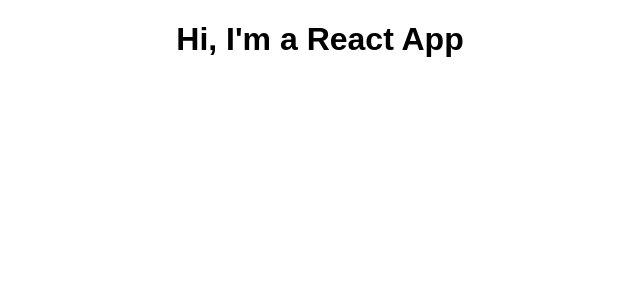
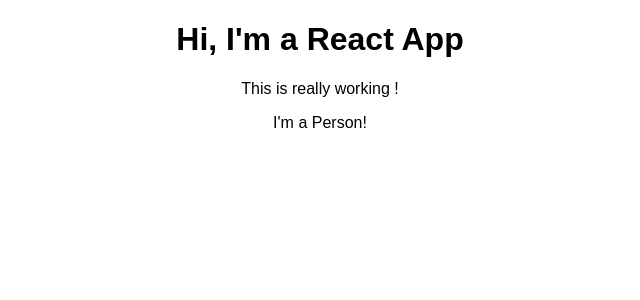
Before and after one commit to Wolfy64/react16, a React (Create React App) app: page / in a window 1280 px wide. Shown: the top 300 px of the page, without its empty margins (320-960 px from the left). Built offline with nearby package versions, Linux system fonts and the light colour scheme.

Commit message:
Creating a Functional Component

```diff
--- a/src/App.js
+++ b/src/App.js
@@ -1,11 +1,14 @@
 import React, { Component } from 'react';
 import './App.css';
+import Person from './Person/Person';
 
 class App extends Component {
   render() {
     return (
       <div className="App">
         <h1>Hi, I'm a React App</h1>
+        <p>This is really working !</p>
+        <Person />
       </div>
     );
   }
--- /dev/null
+++ b/src/Person/Person.js
@@ -0,0 +1,7 @@
+import React from 'react'
+
+const person = () => {
+  return <p>I'm a Person!</p>
+}
+
+export default person;
```
